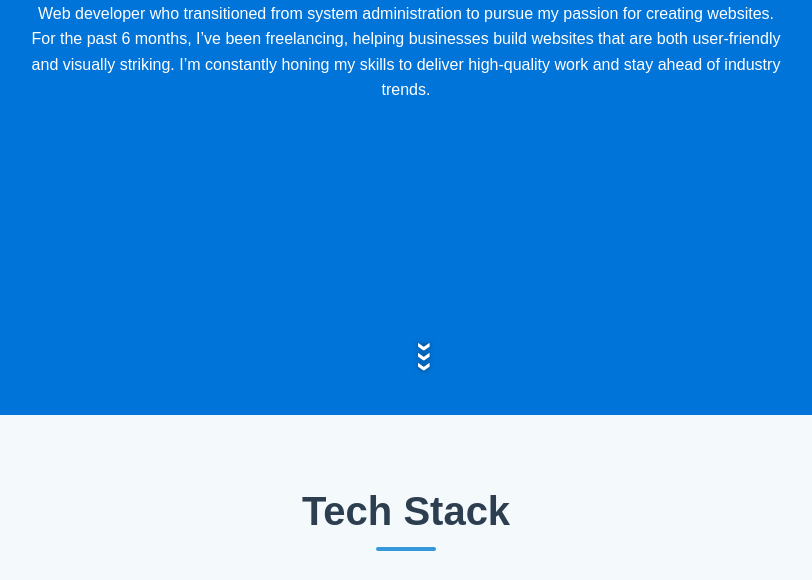
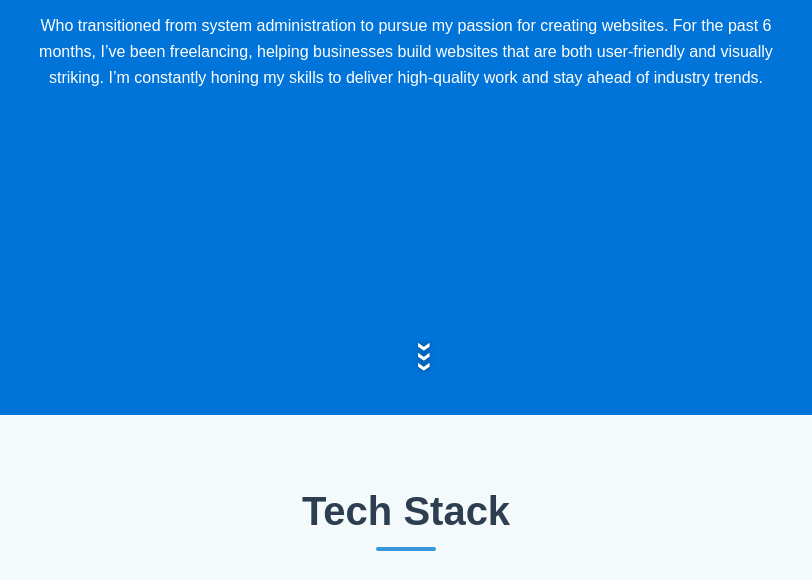
Before and after one commit to specty-ns/nihir-shah, a plain HTML site: page index.html in a window 1280 px wide. Shown: the part 385-965 px from the top of the page, without its empty margins (234-1046 px from the left). Drawn offline with Linux system fonts and the light colour scheme.

Commit message:
update index.html

```diff
--- a/index.html
+++ b/index.html
@@ -19,7 +19,7 @@
                 Hi, I'm <span id="name"></span>
             </h1>
             <p>
-                Web developer who transitioned from system administration to pursue my passion for creating websites. For the past 6 months, I’ve been freelancing, helping businesses build websites that are both user-friendly and visually striking. I’m constantly honing my skills to deliver high-quality work and stay ahead of industry trends.
+                Who transitioned from system administration to pursue my passion for creating websites. For the past 6 months, I’ve been freelancing, helping businesses build websites that are both user-friendly and visually striking. I’m constantly honing my skills to deliver high-quality work and stay ahead of industry trends.
             </p>
         </div>
         <!-- Down Arrow Icon -->
```
